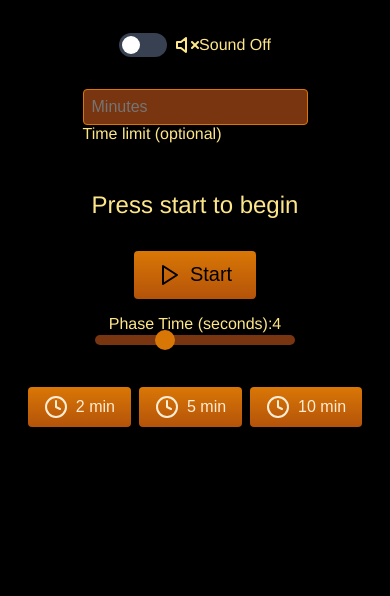
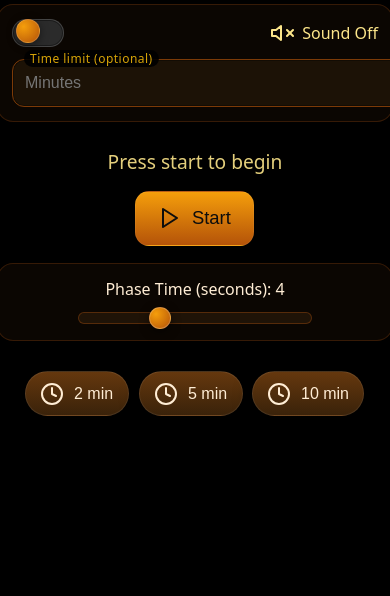
Before and after one commit to AlexJ456/Box5n8, a plain HTML site: page index.html in a window 390 px wide. Shown: the part 248-844 px from the top of the page. Drawn offline with Linux system fonts and the light colour scheme.

Commit message:
Enhance viewport settings and CSS variables
Updated viewport meta tag for better compatibility with iPhone. Improved CSS variables for theming and responsive design.

```diff
--- a/index.html
+++ b/index.html
@@ -2,38 +2,75 @@
 <html lang="en">
 <head>
     <meta charset="UTF-8">
-    <meta name="viewport" content="width=device-width, initial-scale=1.0, maximum-scale=1.0, minimum-scale=1.0, user-scalable=no">
+    <!-- Safe-area and full-bleed on iPhone (Dynamic Island, notches) -->
+    <meta name="viewport" content="width=device-width, initial-scale=1, viewport-fit=cover, maximum-scale=1.0, minimum-scale=1.0, user-scalable=no">
     <meta name="apple-mobile-web-app-capable" content="yes">
     <meta name="apple-mobile-web-app-status-bar-style" content="black-translucent">
+    <meta name="theme-color" content="#000000">
     <title>Box Breathing</title>
     <link rel="manifest" href="manifest.json">
     <style>
+        :root{
+            --bg: #000000;
+            --text: #ffedd5;
+            --muted: #c7b8a1;
+            --accent: #f97316;  /* primary orange */
+            --accent-2: #f59e0b; /* softer amber */
+            --accent-3: #fcd34d; /* pale gold */
+            --danger: #ff6b6b;
+            --success: #4ade80;
+
+            --chip-bg: #1a1208;
+            --card-bg: rgba(20,12,4,0.55);
+            --card-stroke: rgba(249,115,22,0.18);
+
+            --radius: 16px;
+            --radius-sm: 12px;
+
+            --shadow-1: 0 6px 18px rgba(0,0,0,0.55);
+            --shadow-2: 0 12px 30px rgba(0,0,0,0.7);
+
+            --safe-top: env(safe-area-inset-top, 0px);
+            --safe-right: env(safe-area-inset-right, 0px);
+            --safe-bottom: env(safe-area-inset-bottom, 0px);
+            --safe-left: env(safe-area-inset-left, 0px);
+        }
+
+        /* Base layout */
+        html, body {
+            height: 100%;
+        }
         body {
-            font-family: 'Helvetica Neue', Arial, sans-serif;
+            font-family: ui-sans-serif, system-ui, -apple-system, "SF Pro Text", "Helvetica Neue", Arial, sans-serif;
             margin: 0;
             padding: 0;
-            background-color: black;
-            color: #ffedd5;
+            background-color: var(--bg);
+            color: var(--text);
             min-height: 100vh;
             display: flex;
             flex-direction: column;
             align-items: center;
             justify-content: center;
             overflow: hidden;
+            -webkit-font-smoothing: antialiased;
+            -moz-osx-font-smoothing: grayscale;
+            touch-action: manipulation;
         }
 
         /* Offline notification styles */
         #offline-notification {
             position: fixed;
-            top: 10px;
+            top: calc(var(--safe-top) + 10px);
             left: 50%;
             transform: translateX(-50%);
-            background-color: #92400e;
+            background: linear-gradient(180deg, #9a5a1b, #7b3f0f);
             color: white;
-            padding: 8px 16px;
-            border-radius: 4px;
+            padding: 10px 16px;
+            border-radius: 999px;
             z-index: 1000;
             display: none;
+            border: 1px solid rgba(255,255,255,0.15);
+            box-shadow: var(--shadow-1);
         }
 
         .container {
@@ -43,26 +80,24 @@
             align-items: center;
             justify-content: center;
             min-height: 100vh;
-            padding: 1rem;
             width: 100%;
+            padding: calc(var(--safe-top) + 8px) clamp(12px, 3vw, 20px) calc(var(--safe-bottom) + 20px);
             box-sizing: border-box;
+            max-width: 100vw;
+            overflow: hidden;
         }
 
         #box-canvas {
             position: absolute;
-            top: 0;
-            left: 0;
+            inset: 0;
             width: 100%;
             height: 100%;
             z-index: 0;
             opacity: 0;
-            transition: opacity 0.3s ease;
+            transition: opacity 0.35s ease;
             pointer-events: none;
         }
-
-        #box-canvas.is-visible {
-            opacity: 1;
-        }
+        #box-canvas.is-visible { opacity: 1; }
 
         #app-content {
             position: relative;
@@ -71,49 +106,58 @@
             flex-direction: column;
             align-items: center;
             width: 100%;
+            max-width: 520px;
+            gap: 14px;
+            padding-inline: clamp(4px, 2vw, 8px);
         }
 
-        h1 {
-            font-size: 2.5rem;
-            font-weight: bold;
-            margin-bottom: 4rem;
-            color: #fcd34d;
+        .brand-title {
+            font-size: clamp(28px, 5.2vw, 36px);
+            font-weight: 800;
+            letter-spacing: 0.02em;
+            margin: 6px 0 28px 0;
+            color: var(--accent-3);
+            text-shadow: 0 0 18px rgba(252, 211, 77, 0.15);
         }
 
         .instruction {
-            font-size: 2rem;
-            margin-bottom: 2rem;
+            font-size: clamp(22px, 5vw, 28px);
+            margin-top: 6px;
+            margin-bottom: 4px;
             color: #fdba74;
+            text-shadow: 0 0 20px rgba(249, 115, 22, 0.1);
         }
 
         .countdown {
-            font-size: 4rem;
-            font-weight: bold;
-            margin-bottom: 2.5rem;
-            color: #ff6b6b;
+            font-size: clamp(52px, 12vw, 72px);
+            font-weight: 800;
+            letter-spacing: 0.03em;
+            margin: 2px 0 14px 0;
+            color: var(--danger);
+            text-shadow: 0 10px 30px rgba(255,107,107,0.18);
         }
 
         .phase-tracker {
             display: flex;
-            gap: 1.5rem;
-            margin-bottom: 2rem;
+            gap: 14px;
+            margin: 6px 0 8px 0;
             flex-wrap: wrap;
             justify-content: center;
-            max-width: min(420px, 92vw);
+            max-width: min(460px, 92vw);
         }
 
         .phase-item {
             display: flex;
             flex-direction: column;
             align-items: center;
-            gap: 0.35rem;
+            gap: 6px;
             opacity: 0.55;
             transform: translateY(0);
-            transition: opacity 0.25s ease, transform 0.25s ease;
-            font-size: 1rem;
+            transition: opacity 0.25s ease, transform 0.25s ease, color 0.25s ease;
+            font-size: 0.98rem;
             color: #fde68a;
+            will-change: transform, opacity;
         }
-
         .phase-item.active {
             opacity: 1;
             transform: translateY(-6px);
@@ -129,142 +173,150 @@
             box-shadow: 0 0 0 rgba(0, 0, 0, 0);
             transition: background-color 0.25s ease, box-shadow 0.25s ease, transform 0.25s ease;
         }
-
         .phase-item.active .phase-dot {
             background: radial-gradient(circle, var(--phase-color, #fde68a) 0%, rgba(0, 0, 0, 0) 70%);
             box-shadow: 0 0 12px var(--phase-color, #fde68a);
             transform: scale(1.05);
         }
 
-        .phase-label {
-            letter-spacing: 0.05em;
-        }
-
-        .phase-item.active .phase-label {
-            color: inherit;
-        }
+        .phase-label { letter-spacing: 0.05em; }
 
         .prompt {
-            font-size: 1.5rem;
-            margin-bottom: 2rem;
+            font-size: 1.2rem;
+            margin: 10px 0 2px 0;
             color: #fde68a;
+            opacity: 0.9;
         }
 
         .complete {
-            font-size: 2rem;
-            margin-bottom: 2rem;
-            color: #4ade80;
+            font-size: 1.7rem;
+            margin: 8px 0 4px 0;
+            color: var(--success);
+            text-shadow: 0 0 16px rgba(74, 222, 128, 0.15);
         }
 
         .limit-warning {
-            margin-bottom: 1.5rem;
-            color: #f97316;
-            font-size: 1rem;
-            letter-spacing: 0.05em;
+            margin: 6px 0 4px 0;
+            color: var(--accent);
+            font-size: 0.95rem;
+            letter-spacing: 0.06em;
             text-transform: uppercase;
         }
 
         .timer {
             position: fixed;
-            top: 1rem;
-            right: 1rem;
+            top: calc(var(--safe-top) + 12px);
+            right: calc(var(--safe-right) + 12px);
             color: #fde68a;
             z-index: 2;
+            font-size: 0.95rem;
+            background: rgba(255, 184, 76, 0.07);
+            border: 1px solid rgba(252, 211, 77, 0.18);
+            padding: 6px 10px;
+            border-radius: 999px;
+            box-shadow: var(--shadow-1);
+            backdrop-filter: saturate(140%) blur(6px);
+            -webkit-backdrop-filter: saturate(140%) blur(6px);
+        }
+
+        /* Cards / inputs */
+        .card {
+            width: 100%;
+            background: var(--card-bg);
+            border: 1px solid var(--card-stroke);
+            border-radius: var(--radius);
+            box-shadow: var(--shadow-1);
+            padding: 14px;
+            backdrop-filter: saturate(130%) blur(8px);
+            -webkit-backdrop-filter: saturate(130%) blur(8px);
+        }
+
+        .settings {
+            display: flex;
+            flex-direction: column;
+            align-items: stretch;
+            margin: 6px 0 2px 0;
+            gap: 12px;
         }
 
         .form-group {
             display: flex;
             align-items: center;
-            margin-bottom: 1rem;
-            gap: 0.5rem;
+            justify-content: space-between;
+            gap: 12px;
         }
 
-        .settings {
-            display: flex;
-            flex-direction: column;
-            align-items: center;
-            margin-bottom: 2rem;
-            gap: 1rem;
+        .input-row {
+            justify-content: center;
+        }
+
+        .input-wrap {
+            position: relative;
+            width: 100%;
         }
 
         input[type="number"] {
-            background-color: #78350f;
-            color: #ffedd5;
-            border: 1px solid #d97706;
-            padding: 0.5rem;
-            border-radius: 0.25rem;
+            width: 100%;
+            background-color: #1c1206;
+            color: var(--text);
+            border: 1px solid #7c3a07;
+            padding: 14px 12px 14px 12px;
+            border-radius: var(--radius-sm);
             font-size: 16px;
+            outline: none;
+            box-shadow: inset 0 0 0 1px rgba(0,0,0,0.35);
         }
 
-        label {
+        .floating {
+            position: absolute;
+            left: 12px;
+            top: -9px;
+            background: #000;
+            padding: 0 6px;
+            border-radius: 999px;
+            font-size: 12px;
+            color: #eab308;
+            opacity: 0.9;
+            letter-spacing: 0.04em;
+        }
+
+        label.switch-label {
             color: #fde68a;
-            display: flex;
+            display: inline-flex;
             align-items: center;
+            gap: 8px;
         }
 
         button {
-            font-size: 1.25rem;
-            padding: 0.75rem 1.5rem;
-            background: linear-gradient(to bottom, #d97706, #b45309);
-            color: black;
+            font-size: 1.15rem;
+            padding: 0.9rem 1.4rem;
+            color: #0a0a0a;
             border: none;
-            border-radius: 0.25rem;
+            border-radius: 14px;
             cursor: pointer;
-            display: flex;
+            display: inline-flex;
             align-items: center;
             justify-content: center;
-            gap: 0.5rem;
-            box-shadow: 0 3px 6px rgba(0, 0, 0, 0.4);
+            gap: 0.6rem;
+            box-shadow: var(--shadow-2);
+            transition: transform 0.06s ease, filter 0.2s ease;
+            will-change: transform;
         }
+        button:active { transform: translateY(1px) scale(0.99); }
 
-        button:hover {
-            background: linear-gradient(to bottom, #b45309, #92400e);
+        .primary {
+            background: linear-gradient(180deg, #f59e0b, #b45309);
+            color: #0d0d0d;
+            border: 1px solid rgba(255,255,255,0.06);
         }
+        .primary:hover { filter: brightness(1.05); }
 
-        .switch {
-            position: relative;
-            display: inline-block;
-            width: 48px;
-            height: 24px;
+        .secondary {
+            background: linear-gradient(180deg, #374151, #1f2937);
+            color: #e5e7eb;
+            border: 1px solid rgba(255,255,255,0.08);
         }
-
-        .switch input {
-            opacity: 0;
-            width: 0;
-            height: 0;
-        }
-
-        .slider {
-            position: absolute;
-            cursor: pointer;
-            top: 0;
-            left: 0;
-            right: 0;
-            bottom: 0;
-            background-color: #374151;
-            transition: .4s;
-            border-radius: 24px;
-        }
-
-        .slider:before {
-            position: absolute;
-            content: "";
-            height: 18px;
-            width: 18px;
-            left: 3px;
-            bottom: 3px;
-            background-color: white;
-            transition: .4s;
-            border-radius: 50%;
-        }
-
-        input:checked + .slider {
-            background-color: #d97706;
-        }
-
-        input:checked + .slider:before {
-            transform: translateX(24px);
-        }
+        .secondary:hover { filter: brightness(1.06); }
 
         .icon {
             display: inline-block;
@@ -280,88 +332,118 @@
 
         .shortcut-buttons {
             display: flex;
-            gap: 0.5rem;
-            margin-top: 1.5rem;
+            gap: 10px;
+            margin-top: 14px;
             flex-wrap: wrap;
             justify-content: center;
         }
 
+        .chip {
+            font-size: 1rem;
+            padding: 0.6rem 0.9rem;
+            background-color: var(--chip-bg);
+            color: var(--text);
+            border: 1px solid rgba(255,255,255,0.08);
+            border-radius: 999px;
+        }
+        .chip:hover { filter: brightness(1.06); }
+
         .preset-button {
-            font-size: 1rem;
-            padding: 0.5rem 1rem;
-            background-color: #92400e;
+            background: linear-gradient(180deg, #65380e, #3a220a);
             color: #ffedd5;
+            box-shadow: var(--shadow-1);
         }
-
-        .preset-button:hover {
-            background-color: #78350f;
-        }
+        .preset-button:hover { filter: brightness(1.08); }
 
         .slider-container {
             display: flex;
             flex-direction: column;
             align-items: center;
-            margin-top: 1rem;
-            margin-bottom: 1rem;
+            margin-top: 4px;
+            margin-bottom: 2px;
+            gap: 10px;
         }
 
         input[type="range"] {
             -webkit-appearance: none;
             appearance: none;
-            width: 200px;
-            height: 10px;
-            background: #78350f;
-            border-radius: 5px;
+            width: clamp(220px, 60vw, 320px);
+            height: 12px;
+            background: #1f1307;
+            border-radius: 999px;
             outline: none;
+            box-shadow: inset 0 0 0 1px rgba(249,115,22,0.25);
         }
-
         input[type="range"]::-webkit-slider-thumb {
             -webkit-appearance: none;
             appearance: none;
-            width: 20px;
-            height: 20px;
-            background: #d97706;
+            width: 22px;
+            height: 22px;
+            background: radial-gradient(circle at 30% 30%, #f59e0b, #b45309);
             border-radius: 50%;
             cursor: pointer;
+            border: 1px solid rgba(255,255,255,0.22);
+            box-shadow: 0 3px 10px rgba(0,0,0,0.5);
+        }
+        input[type="range"]::-moz-range-track {
+            width: 100%;
+            height: 12px;
+            background: #1f1307;
+            border-radius: 999px;
+        }
+        input[type="range"]::-moz-range-thumb {
+            width: 22px;
+            height: 22px;
+            background: radial-gradient(circle at 30% 30%, #f59e0b, #b45309);
+            border-radius: 50%;
+            cursor: pointer;
+            border: 1px solid rgba(255,255,255,0.22);
+            box-shadow: 0 3px 10px rgba(0,0,0,0.5);
         }
 
-        input[type="range"]::-moz-range-track {
-            width: 200px;
-            height: 10px;
-            background: #78350f;
-            border-radius: 5px;
+        /* Switch */
+        .switch {
+            position: relative;
+            display: inline-block;
+            width: 52px;
+            height: 28px;
+        }
+        .switch input {
+            opacity: 0;
+            width: 0;
+            height: 0;
+        }
+        .slider {
+            position: absolute;
+            cursor: pointer;
+            inset: 0;
+            background-color: #2b2b2b;
+            transition: .25s;
+            border-radius: 28px;
+            border: 1px solid rgba(255,255,255,0.12);
+            box-shadow: inset 0 0 0 1px rgba(0,0,0,0.4);
+        }
+        .slider:before {
+            position: absolute;
+            content: "";
+            height: 22px;
+            width: 22px;
+            left: 3px;
+            bottom: 3px;
+            background: radial-gradient(circle at 30% 30%, #f59e0b, #b45309);
+            transition: .25s;
+            border-radius: 50%;
+            box-shadow: 0 2px 8px rgba(0,0,0,0.5);
+            border: 1px solid rgba(255,255,255,0.15);
+        }
+        input:checked + .slider {
+            background: linear-gradient(180deg, #a9570c, #6b3a0c);
+        }
+        input:checked + .slider:before {
+            transform: translateX(24px);
         }
 
-        input[type="range"]::-moz-range-thumb {
-            width: 20px;
-            height: 20px;
-            background: #d97706;
-            border-radius: 50%;
-            cursor: pointer;
-        }
-
-        @media (max-width: 480px) {
-            h1 {
-                font-size: 2.2rem;
-                margin-bottom: 3rem;
-            }
-
-            .instruction {
-                font-size: 1.8rem;
-                margin-bottom: 1.75rem;
-            }
-
-            .countdown {
-                font-size: 3.5rem;
-                margin-bottom: 2rem;
-            }
-
-            .phase-tracker {
-                gap: 1.1rem;
-                margin-bottom: 1.5rem;
-            }
-        }
-
+        /* Motion preferences */
         @media (prefers-reduced-motion: reduce) {
             button,
             .slider,
@@ -370,10 +452,16 @@
                 animation-duration: 0.01ms !important;
             }
         }
+
+        /* Small screens */
+        @media (max-width: 390px) {
+            .brand-title { margin-bottom: 20px; }
+            .phase-tracker { gap: 10px; }
+        }
     </style>
 </head>
 <body>
-    <!-- Offline notification div -->
+    <!-- Offline notification -->
     <div id="offline-notification" style="display: none;">You are offline, but the app will work normally</div>
 
     <div class="container">
@@ -396,6 +484,19 @@
                     });
             });
         }
+
+        // Simple offline toast toggle
+        function updateOnlineStatus() {
+            const el = document.getElementById('offline-notification');
+            if (!navigator.onLine) {
+                el.style.display = 'block';
+            } else {
+                el.style.display = 'none';
+            }
+        }
+        window.addEventListener('online', updateOnlineStatus);
+        window.addEventListener('offline', updateOnlineStatus);
+        updateOnlineStatus();
     </script>
 </body>
 </html>
```
